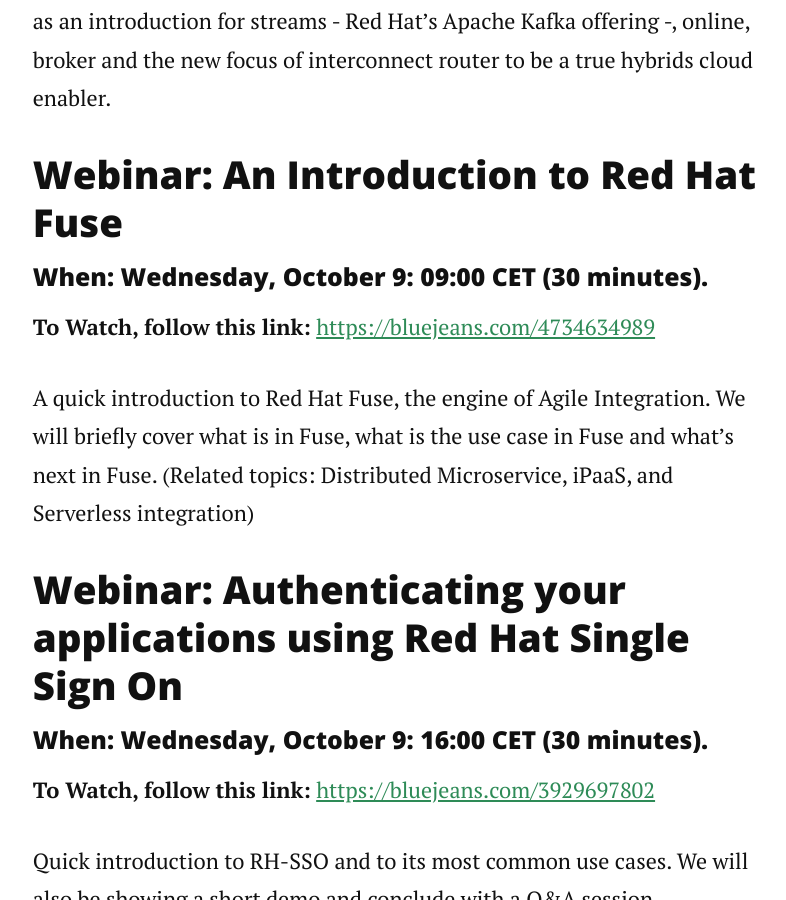
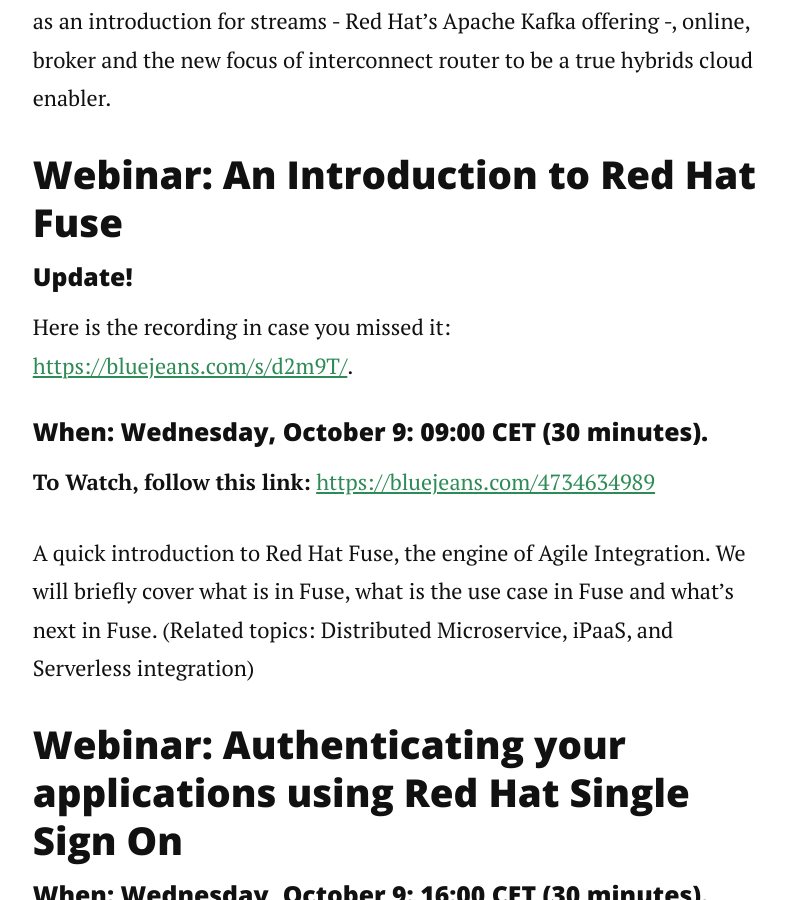
Before and after one commit to redhat-hackathon/redhat-hackathon.github.io, a Jekyll site: the page built from _posts/2019-04-10-update-upcoming-webinars.markdown, in a window 1280 px wide and 900 px high, scrolled down 1646 px. Shown: the whole window, without its empty margins (236-1022 px from the left). Built offline with Jekyll 4.4.1, drawn with Linux system fonts in a browser that asks for light colours; nearby versions of some CDN libraries.

Commit message:
Update webinar about Red Hat Fuse with recording url.

```diff
--- a/_posts/2019-04-10-update-upcoming-webinars.markdown
+++ b/_posts/2019-04-10-update-upcoming-webinars.markdown
@@ -23,6 +23,9 @@
 In this sessions we will go over the different components of the Red Hat Integration messaging suite. We will cover the different components as well as an introduction for streams - Red Hat's Apache Kafka offering -, online, broker and the new focus of interconnect router to be a true hybrids cloud enabler.
 
 ### Webinar: An Introduction to Red Hat Fuse
+
+#### Update!
+Here is the recording in case you missed it: [https://bluejeans.com/s/d2m9T/](https://bluejeans.com/s/d2m9T/).
 
 #### When: Wednesday, October 9: 09:00 CET (30 minutes).
 
```
